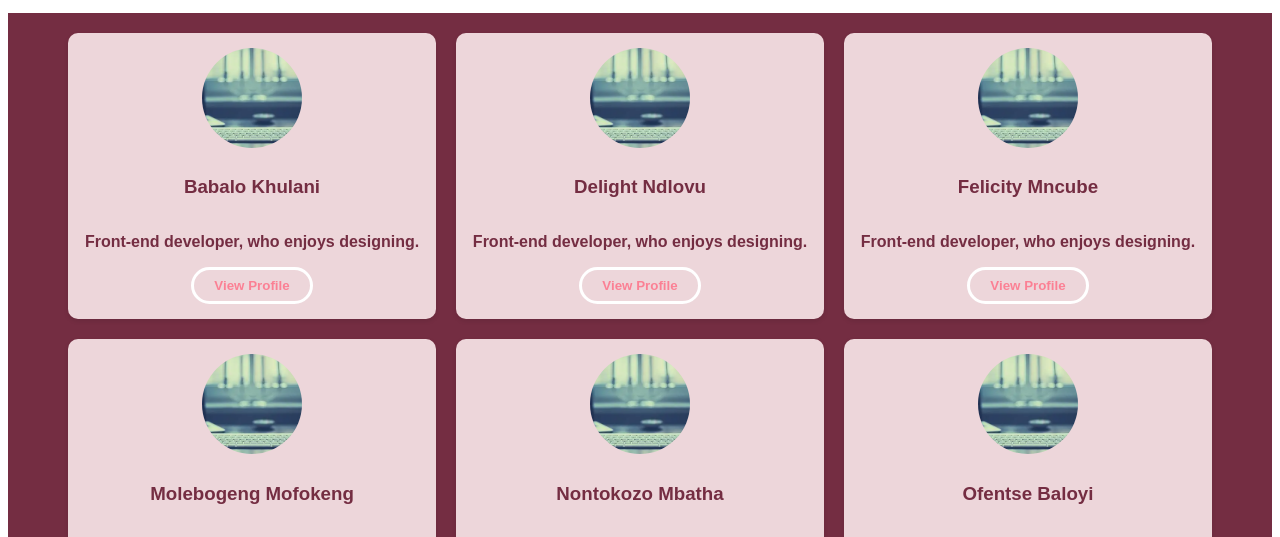
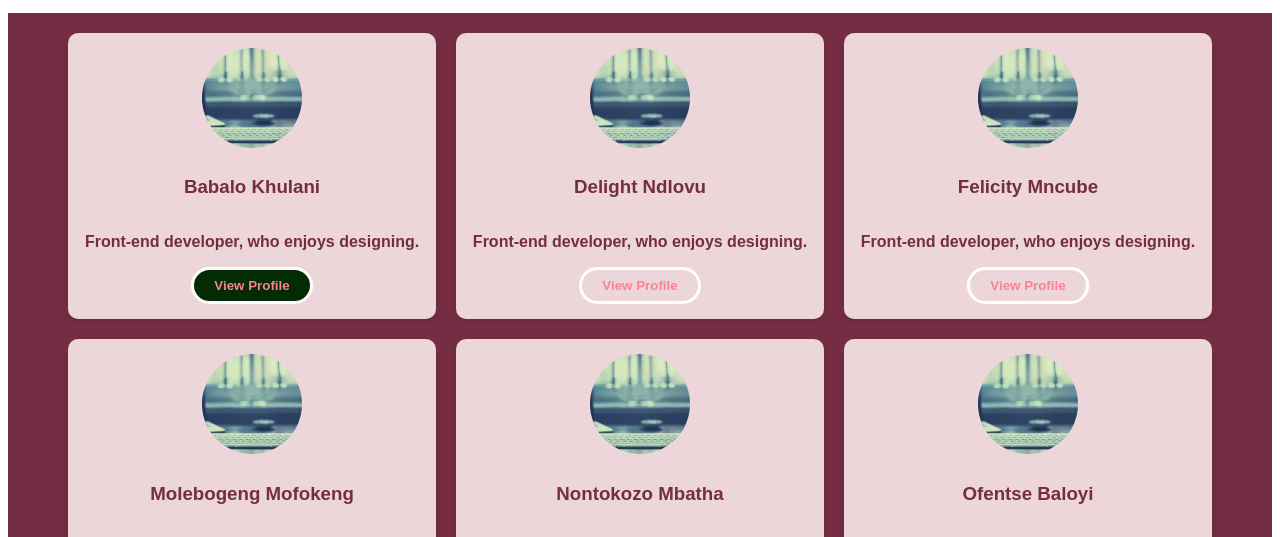
Before and after one commit to OfentseBaloyi/team-project, a plain HTML site: page index.html in a window 1280 px wide. In both pictures the pointer is over the button 252 px from the left and 528 px from the top of the page. Shown: the part 243-780 px from the top of the page. Drawn offline with Linux system fonts and the light colour scheme.

Commit message:
added a hover effect on the button and a pointer

```diff
--- a/styles.css
+++ b/styles.css
@@ -79,6 +79,11 @@ main .home {
     border: 3px solid white;
     color: var(--text);
     font-weight: bold;
+    cursor: pointer;
+}
+
+.view-info-btn:hover {
+    background-color: var(--nature-color);
 }
 
 footer {
```
